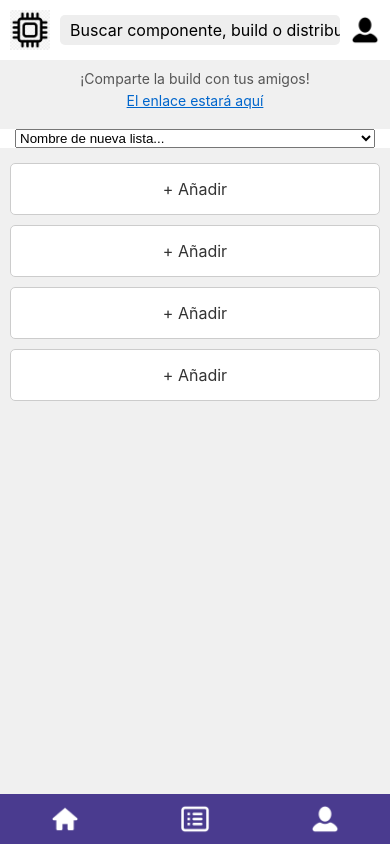
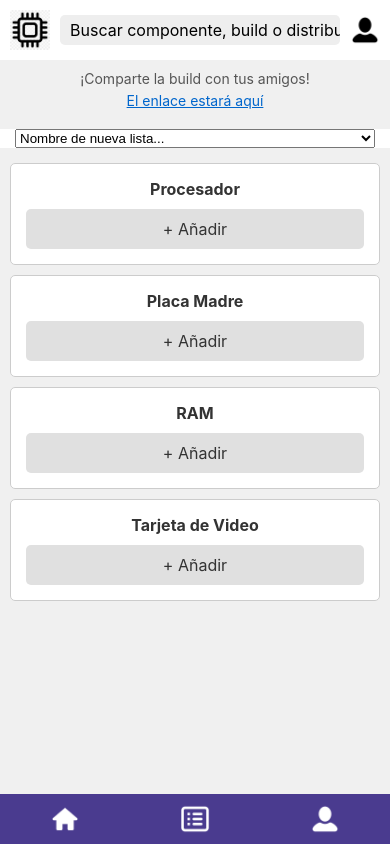
Before and after one commit to Faxterefalt/PComponentesApp, a React Native app: screen /BuildPage in a window 390 px wide. Built offline with nearby package versions, Linux system fonts and the light colour scheme.

Commit message:
categorías en botones y editar + añadir lista

```diff
--- a/App.tsx
+++ b/App.tsx
@@ -10,7 +10,7 @@ import NavigationBar from './componentes/NavigationBar';
 import BuildPage from './componentes/pages/BuildPage';
 //import UserPage from './componentes/pages/UserPage';
 
-// Habilitar las pantallas nativas para mejorar el rendimiento
+// pantallas nativas
 enableScreens();
 
 const Stack = createStackNavigator();
--- a/componentes/Card.jsx
+++ b/componentes/Card.jsx
@@ -1,4 +1,3 @@
-// componentes/Card.js
 import React from 'react';
 import { View, Text, StyleSheet } from 'react-native';
 
--- a/componentes/Categories.jsx
+++ b/componentes/Categories.jsx
@@ -1,4 +1,3 @@
-// componentes/Categories.js
 import React from 'react';
 import { ScrollView, Text, StyleSheet } from 'react-native';
 
--- a/componentes/ContentSection.jsx
+++ b/componentes/ContentSection.jsx
@@ -1,4 +1,3 @@
-// componentes/ContentSection.js
 import React from 'react';
 import { View, Text, StyleSheet } from 'react-native';
 import Card from './Card';
--- a/componentes/NavigationBar.jsx
+++ b/componentes/NavigationBar.jsx
@@ -1,4 +1,3 @@
-// componentes/NavigationBar.js
 import React from 'react';
 import { View, Image, StyleSheet, TouchableOpacity } from 'react-native';
 import { useNavigation } from '@react-navigation/native';
--- a/componentes/SearchBar.jsx
+++ b/componentes/SearchBar.jsx
@@ -1,4 +1,3 @@
-// componentes/SearchBar.js
 import React from 'react';
 import { View, TextInput, Image, StyleSheet } from 'react-native';
 
--- a/componentes/pages/BuildPage.jsx
+++ b/componentes/pages/BuildPage.jsx
@@ -1,10 +1,34 @@
-// componentes/pages/BuildPage.js
-import React from 'react';
-import { View, Text, TextInput, StyleSheet, Image, TouchableOpacity, ScrollView } from 'react-native';
+import React, { useState } from 'react';
+import { View, Text, TextInput, StyleSheet, Image, TouchableOpacity, ScrollView, Keyboard } from 'react-native';
 import { Picker } from '@react-native-picker/picker';
 import NavigationBar from '../NavigationBar';
 
 const BuildPage = () => {
+  const categories = ["Procesador", "Placa Madre", "RAM", "Tarjeta de Video"];
+
+  const [listOptions, setListOptions] = useState(["lista456", "lista7"]);
+  const [selectedList, setSelectedList] = useState("");
+  const [isAddingNewList, setIsAddingNewList] = useState(false);
+  const [newListName, setNewListName] = useState("");
+
+  const handleListSelect = (value) => {
+    if (value === "nueva") {
+      setIsAddingNewList(true);
+    } else {
+      setSelectedList(value);
+    }
+  };
+
+  const handleAddNewList = () => {
+    if (newListName.trim()) {
+      setListOptions([...listOptions, newListName.trim()]);
+      setSelectedList(newListName.trim());
+      setNewListName("");
+      setIsAddingNewList(false);
+      Keyboard.dismiss();  // cierra el teclado después de agregar la lista
+    }
+  };
+
   return (
     <View style={styles.container}>
       {/* Logo y barra de búsqueda */}
@@ -22,23 +46,38 @@ const BuildPage = () => {
 
       {/* Combo box para seleccionar lista */}
       <View style={styles.comboBoxContainer}>
-        <Picker>
-          <Picker.Item label="Nombre de nueva lista..." value="nueva" />
-          <Picker.Item label="lista456" value="lista456" />
-          <Picker.Item label="lista7" value="lista7" />
-        </Picker>
+        {isAddingNewList ? (
+          <TextInput
+            style={styles.newListInput}
+            placeholder="Escribe el nombre de la nueva lista..."
+            value={newListName}
+            onChangeText={setNewListName}
+            onSubmitEditing={handleAddNewList}
+            autoFocus
+          />
+        ) : (
+          <Picker selectedValue={selectedList} onValueChange={handleListSelect}>
+            <Picker.Item label="Nombre de nueva lista..." value="nueva" />
+            {listOptions.map((option, index) => (
+              <Picker.Item key={index} label={option} value={option} />
+            ))}
+          </Picker>
+        )}
       </View>
 
-      {/* Botones de categorías de componentes */}
+      {/* categorías con botones de "Añadir", toca añadir todas */}
       <ScrollView style={styles.componentList}>
-        {["Procesador", "Placa Madre", "RAM", "Tarjeta de Video"].map((category, index) => (
-          <TouchableOpacity key={index} style={styles.addButton}>
-            <Text style={styles.addButtonText}>+ Añadir</Text>
-          </TouchableOpacity>
+        {categories.map((category, index) => (
+          <View key={index} style={styles.categoryBox}>
+            <Text style={styles.categoryTitle}>{category}</Text>
+            <TouchableOpacity style={styles.addButton}>
+              <Text style={styles.addButtonText}>+ Añadir</Text>
+            </TouchableOpacity>
+          </View>
         ))}
       </ScrollView>
 
-      {/* Barra de navegación */}
+
       <NavigationBar />
     </View>
   );
@@ -90,17 +129,38 @@ const styles = StyleSheet.create({
     marginTop: 10,
     backgroundColor: '#fff',
   },
+  newListInput: {
+    paddingVertical: 8,
+    paddingHorizontal: 10,
+    borderColor: '#ccc',
+    borderWidth: 1,
+    borderRadius: 5,
+    backgroundColor: '#fff',
+    fontSize: 16,
+  },
   componentList: {
     padding: 10,
   },
-  addButton: {
+  categoryBox: {
     backgroundColor: '#fff',
     padding: 15,
     marginVertical: 5,
     borderRadius: 5,
-    alignItems: 'center',
     borderWidth: 1,
     borderColor: '#ccc',
+  },
+  categoryTitle: {
+    fontSize: 16,
+    fontWeight: 'bold',
+    color: '#333',
+    marginBottom: 10,
+    textAlign: 'center',
+  },
+  addButton: {
+    backgroundColor: '#e0e0e0',
+    padding: 10,
+    borderRadius: 5,
+    alignItems: 'center',
   },
   addButtonText: {
     fontSize: 16,
```
